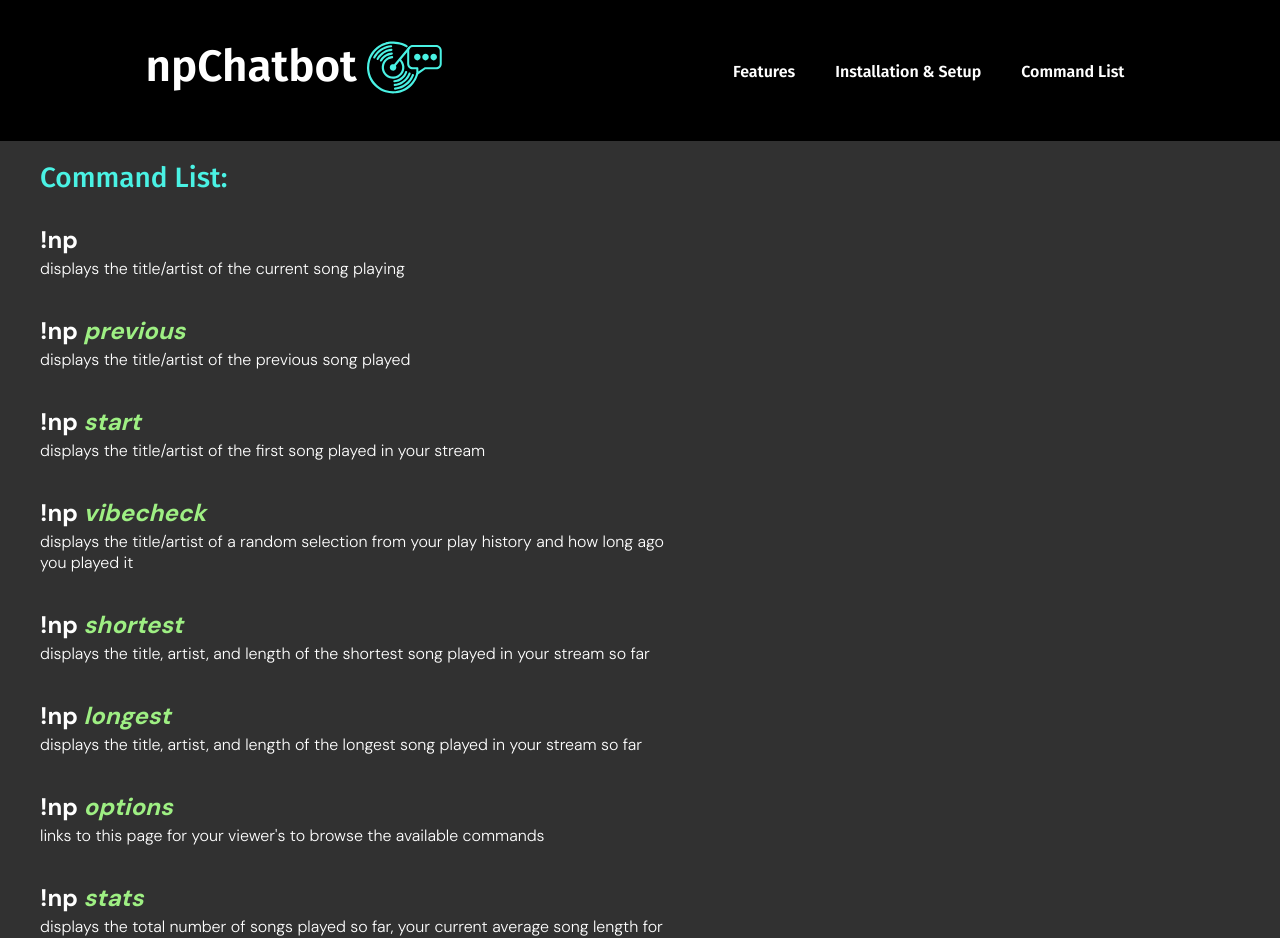
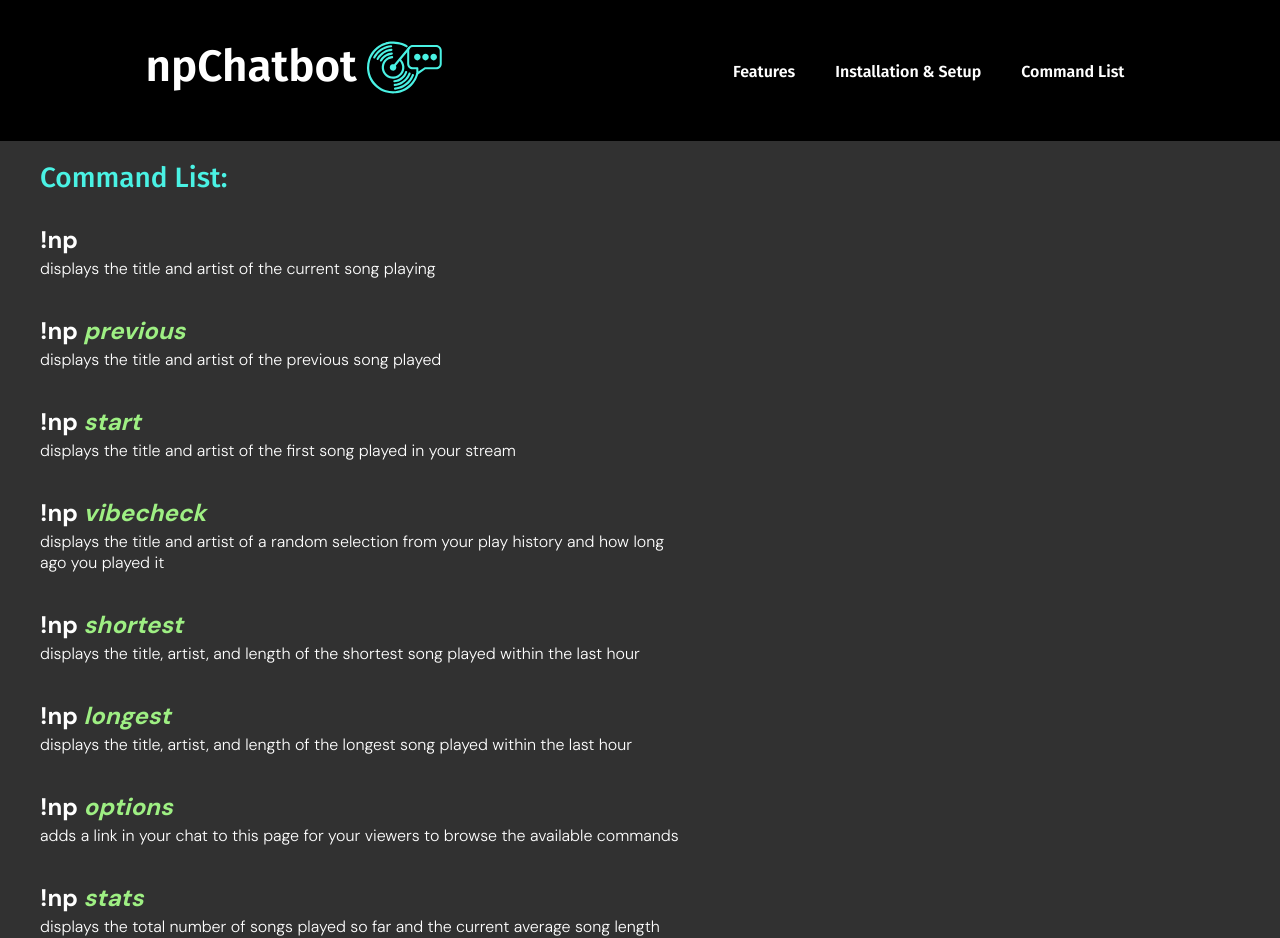
Before and after one commit to marcusmcb/np-chatbot-site, a React (Create React App) app: page /commands in a window 1280 px wide. Shown: the top 938 px of the page. Built offline with nearby package versions, Linux system fonts and the light colour scheme.

Commit message:
updated commands text, made install toolbar sticky

```diff
--- a/src/pages/commands/CommandsPage.tsx
+++ b/src/pages/commands/CommandsPage.tsx
@@ -11,7 +11,7 @@ const CommandsPage = (): JSX.Element => {
 							<b>!np </b>
 						</span>{' '}
 						<p className='command-name-description-text'>
-							displays the title/artist of the current song playing
+							displays the title and artist of the current song playing
 						</p>
 					</div>
 					<div className='commands-page-text'>
@@ -24,7 +24,7 @@ const CommandsPage = (): JSX.Element => {
 							</b>{' '}
 						</span>
 						<p className='command-name-description-text'>
-							displays the title/artist of the previous song played
+							displays the title and artist of the previous song played
 						</p>
 					</div>
 					<div className='commands-page-text'>
@@ -37,7 +37,7 @@ const CommandsPage = (): JSX.Element => {
 							</b>{' '}
 						</span>
 						<p className='command-name-description-text'>
-							displays the title/artist of the first song played in your stream
+							displays the title and artist of the first song played in your stream
 						</p>
 					</div>
 					<div className='commands-page-text'>
@@ -50,7 +50,7 @@ const CommandsPage = (): JSX.Element => {
 							</b>{' '}
 						</span>
 						<p className='command-name-description-text'>
-							displays the title/artist of a random selection from your play
+							displays the title and artist of a random selection from your play
 							history and how long ago you played it
 						</p>
 					</div>
@@ -65,7 +65,7 @@ const CommandsPage = (): JSX.Element => {
 						</span>
 						<p className='command-name-description-text'>
 							displays the title, artist, and length of the shortest song played
-							in your stream so far
+							within the last hour
 						</p>
 					</div>
 					<div className='commands-page-text'>
@@ -79,7 +79,7 @@ const CommandsPage = (): JSX.Element => {
 						</span>
 						<p className='command-name-description-text'>
 							displays the title, artist, and length of the longest song played
-							in your stream so far
+							within the last hour
 						</p>
 					</div>
 					<div className='commands-page-text'>
@@ -92,8 +92,8 @@ const CommandsPage = (): JSX.Element => {
 							</b>{' '}
 						</span>
 						<p className='command-name-description-text'>
-							links to this page for your viewer's to browse the available
-							commands
+							adds a link in your chat to this page for your viewers to browse
+							the available commands
 						</p>
 					</div>
 					<div className='commands-page-text'>
@@ -106,9 +106,8 @@ const CommandsPage = (): JSX.Element => {
 							</b>{' '}
 						</span>
 						<p className='command-name-description-text'>
-							displays the total number of songs played so far, your current
-							average song length for this stream, and your average song
-							length's increase/decrease since your last song
+							displays the total number of songs played so far and the current
+							average song length for your stream
 						</p>
 					</div>
 					<div className='commands-page-text'>
--- a/src/pages/installation/installationpage.css
+++ b/src/pages/installation/installationpage.css
@@ -18,10 +18,6 @@
 
 .installation-page-directions-step a:visited {
 	color: rgb(158, 239, 131);
-}
-
-.installation-page-directions-container {
-	/* padding: 50px; */
 }
 
 .installation-page-directions-step,
@@ -66,12 +62,17 @@
 }
 
 .tab-navigation {
+	position: sticky;
+	top: 0;
+	z-index: 1000;
 	display: flex;
 	flex-direction: row;
 	flex-wrap: wrap;
 	justify-content: space-evenly;
 	gap: 10px;
-	margin: 15px 10px;
+	margin: 5px 10px;
+	background-color: rgb(43, 43, 43);
+	padding: 10px 0;
 }
 
 .tab-navigation button {
@@ -107,7 +108,7 @@
 	.installation-page-faq-text,
 	.installation-page-header {
 		margin-right: 0%;
-		margin-left: 0%
+		margin-left: 0%;
 	}
 }
 
--- a/src/pages/installation/panels/NPChatbotStartupPanel.tsx
+++ b/src/pages/installation/panels/NPChatbotStartupPanel.tsx
@@ -79,7 +79,7 @@ const NPChatbotStartupPanel = (): JSX.Element => {
 					</span>
 				</p>
 				<p>
-					npChatbot will not function properly if the your live playlist is NOT
+					npChatbot will not function properly if your live playlist is NOT
 					set to public.
 				</p>
 
```
Also changed, not shown: src/pages/installation/panels/InstallationPanel.tsx (line endings or trailing spaces).
